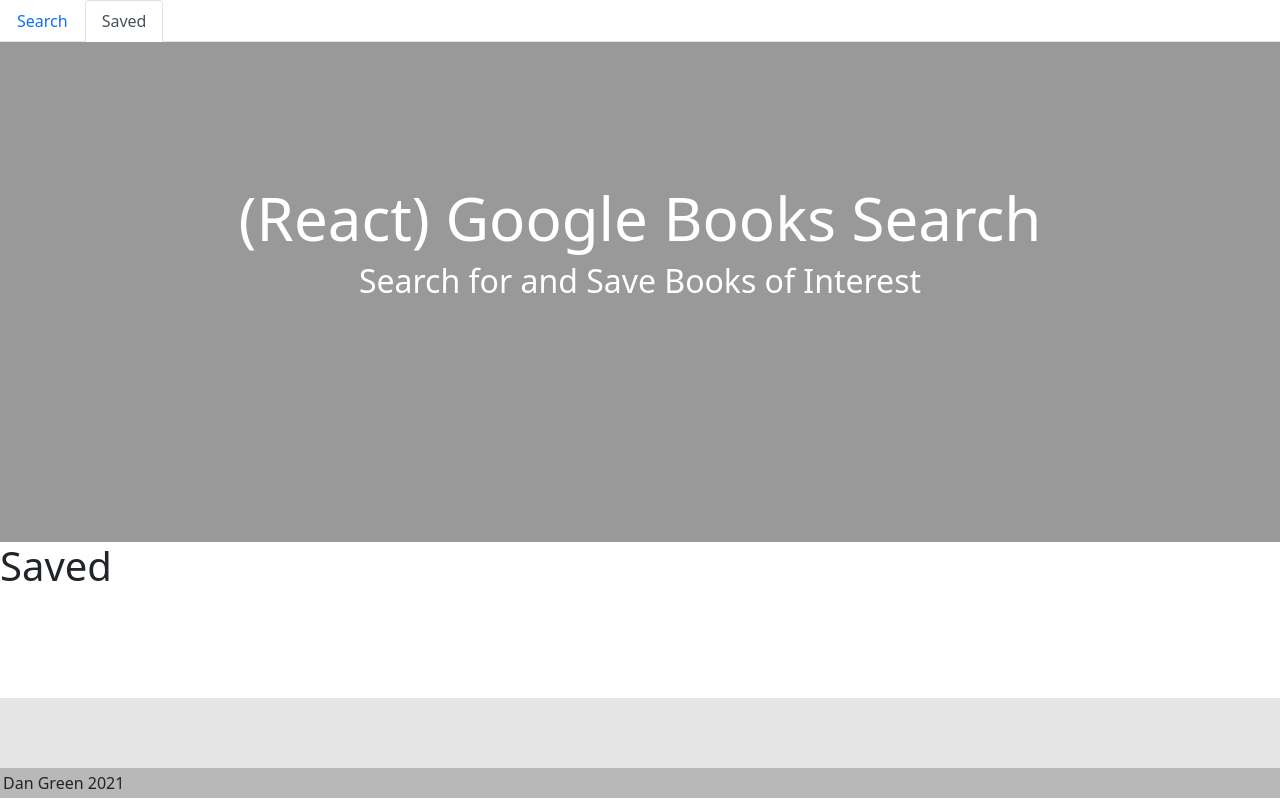
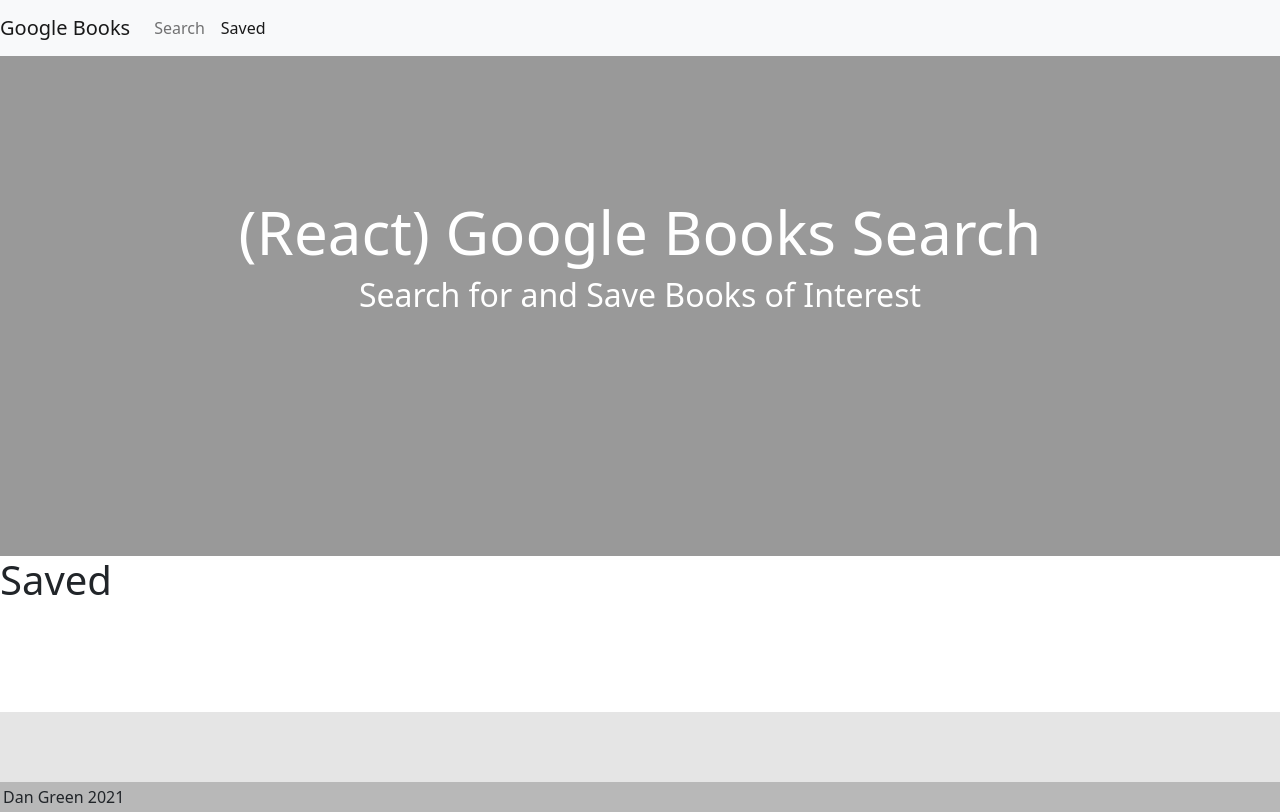
Before and after one commit to danielryangreen/book-search, a React (Create React App) app in the folder client/: page /saved in a window 1280 px wide. Built offline with nearby package versions, Linux system fonts and the light colour scheme.

Commit message:
Change NavTabs to Navbar component

```diff
--- a/client/src/App.js
+++ b/client/src/App.js
@@ -1,10 +1,10 @@
 import React from "react";
 import { BrowserRouter as Router, Route } from "react-router-dom";
+import Navbar from "./components/Navbar";
+import Wrapper from "./components/Wrapper";
+import Footer from "./components/Footer";
 import Search from "./pages/Search";
 import Saved from "./pages/Saved";
-import NavTabs from "./components/NavTabs";
-import Wrapper from "./components/Wrapper";
-import Footer from "./components/Footer";
 // import logo from "./logo.svg";
 // import "./App.css";
 
@@ -12,7 +12,7 @@
   return (
     <Router>
       <div>
-        <NavTabs />
+        <Navbar />
         <Wrapper>
           <Route exact path="/" component={Search} />
           <Route exact path="/search" component={Search} />
--- a/client/src/components/NavTabs.js
+++ /dev/null
@@ -1,23 +0,0 @@
-import React from "react";
-import { Link, useLocation } from "react-router-dom";
-
-function NavTabs() {
-  const location = useLocation();
-
-  return (
-    <ul className="nav nav-tabs">
-      <li className="nav-item">
-        <Link to="/search" className={location.pathname === "/search" ? "nav-link active" : "nav-link"}>
-          Search
-        </Link>
-      </li>
-      <li className="nav-item">
-        <Link to="/saved" className={location.pathname === "/saved" ? "nav-link active" : "nav-link"}>
-          Saved
-        </Link>
-      </li>
-    </ul>
-  );
-}
-
-export default NavTabs;
--- /dev/null
+++ b/client/src/components/Navbar/index.js
@@ -0,0 +1,40 @@
+import React from "react";
+import { Link } from "react-router-dom";
+import "./style.css";
+
+// Depending on the current path, this component sets the "active" class on the appropriate navigation link item
+function Navbar() {
+  return (
+    <nav className="navbar navbar-expand-lg navbar-light bg-light">
+      <Link className="navbar-brand" to="/">
+        Google Books
+      </Link>
+      <div>
+        <ul className="navbar-nav">
+          <li className="nav-item">
+            <Link
+              to="/search"
+              className={
+                window.location.pathname === "/" || window.location.pathname === "/search"
+                  ? "nav-link active"
+                  : "nav-link"
+              }
+            >
+              Search
+            </Link>
+          </li>
+          <li className="nav-item">
+            <Link
+              to="/saved"
+              className={window.location.pathname === "/saved" ? "nav-link active" : "nav-link"}
+            >
+              Saved
+            </Link>
+          </li>
+        </ul>
+      </div>
+    </nav>
+  );
+}
+
+export default Navbar;
--- /dev/null
+++ b/client/src/components/Navbar/style.css
@@ -0,0 +1,3 @@
+nav.navbar.navbar-default {
+  margin-bottom: 0;
+}
```
